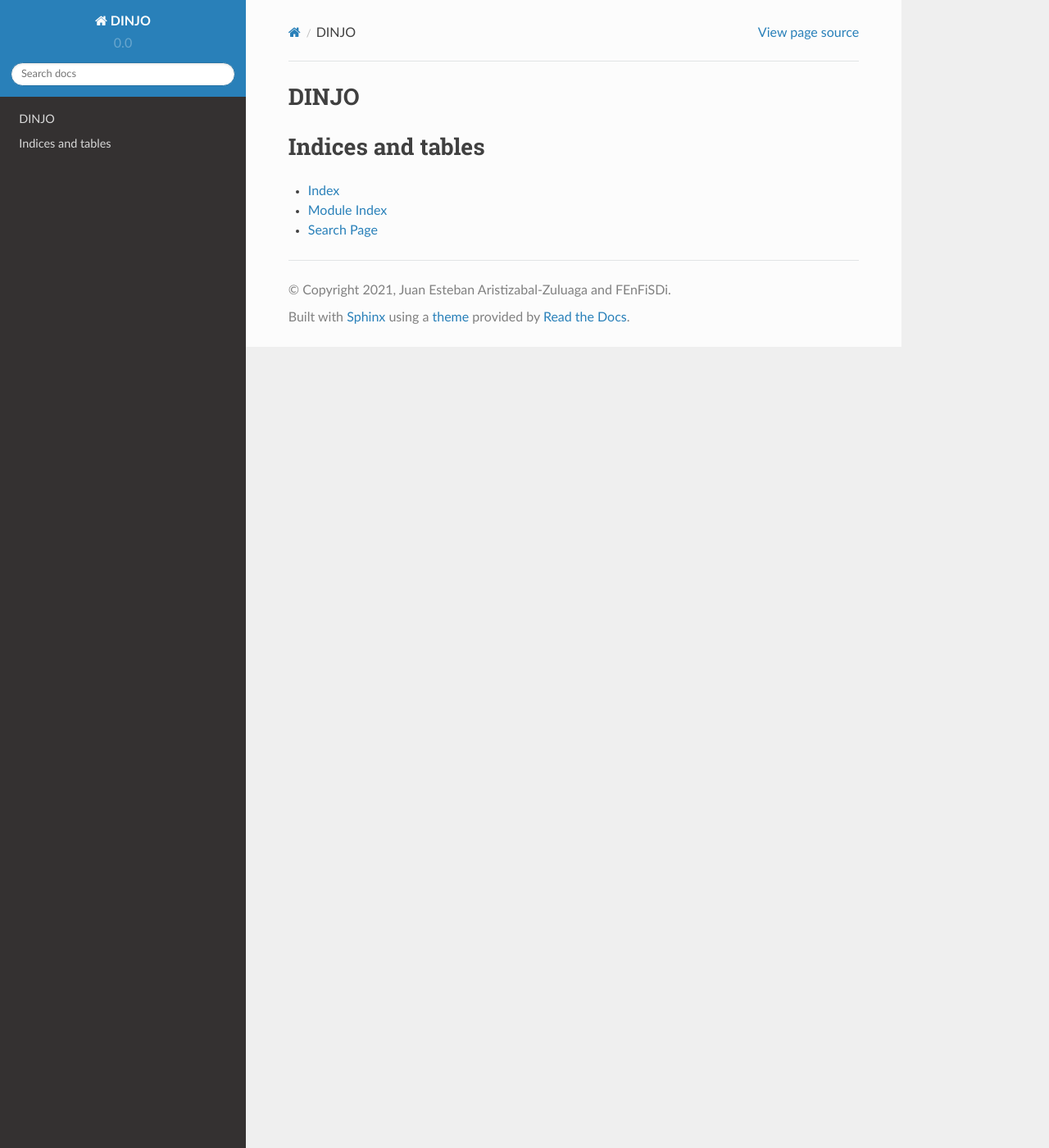
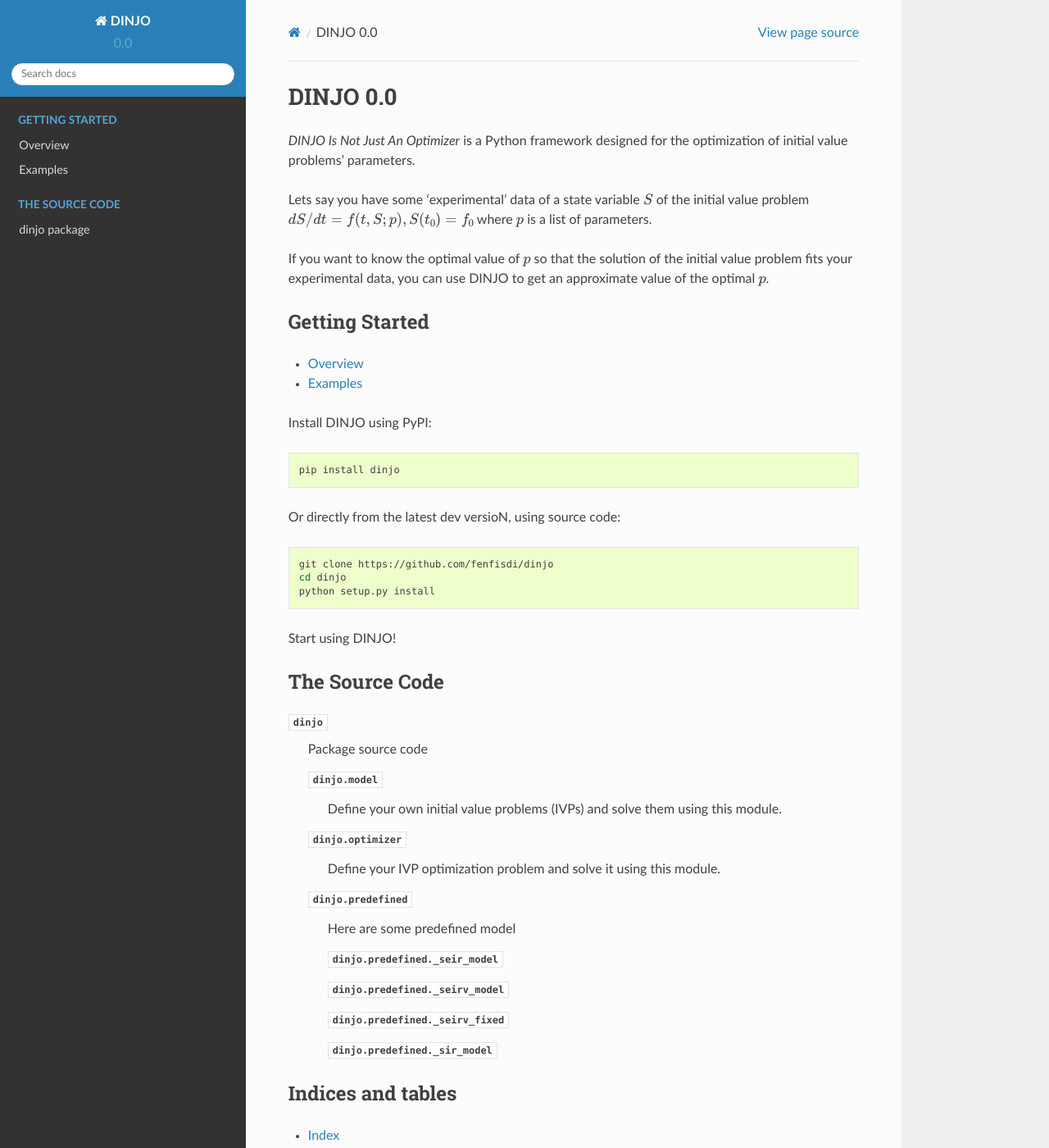
Before and after one commit to fenfisdi/dinjo, a Sphinx documentation site: the page built from docs/source/index.rst, in a window 1280 px wide and 1400 px high. Shown: the whole window at 82% size. Built offline with Sphinx 7.4.7 and the Read the Docs theme 2.0.0, drawn with Linux system fonts in a browser that asks for light colours.

Commit message:
docs: updated docs

```diff
--- a/docs/source/index.rst
+++ b/docs/source/index.rst
@@ -3,14 +3,78 @@
    You can adapt this file completely to your liking, but it should at least
    contain the root `toctree` directive.
 
-DINJO
-=====
+.. _index:
+
+===============
+DINJO |version|
+===============
+
+*DINJO Is Not Just An Optimizer* is a Python framework designed for the optimization of initial value problems' parameters.
+
+Lets say you have some 'experimental' data of a state variable :math:`S` of the initial value problem :math:`dS/dt = f(t, S; p), S(t_0) = f_0` where :math:`p` is a list of parameters.
+
+If you want to know the optimal value of :math:`p` so that the solution of the initial value problem fits your experimental data, you can use DINJO to get an approximate value of the optimal :math:`p`.
+
+
+Getting Started
+===============
 
 .. toctree::
-   :maxdepth: 2
-   :caption: Contents:
+   :maxdepth: 6
+   :caption: Getting Started
+   :hidden:
+
+   start/overview
+   start/examples
+
+- :ref:`Overview <start-overview>`
+- :ref:`Examples <start-examples>`
+
+Install DINJO using PyPI:
+
+.. code-block:: bash
+
+   pip install dinjo
+
+Or directly from the latest dev versioN, using source code:
+
+.. code-block:: bash
+
+   git clone https://github.com/fenfisdi/dinjo
+   cd dinjo
+   python setup.py install
+
+Start using DINJO!
 
 
+The Source Code
+===============
+
+.. toctree::
+   :caption: THE SOURCE CODE
+   :hidden:
+
+   dinjo/dinjo
+
+:mod:`dinjo`
+   Package source code
+
+   :mod:`dinjo.model`
+      Define your own initial value problems (IVPs) and solve them using this module.
+
+   :mod:`dinjo.optimizer`
+      Define your IVP optimization problem and solve it using this module.
+
+   :mod:`dinjo.predefined`
+      Here are some predefined model
+
+      :mod:`dinjo.predefined._seir_model`
+
+      :mod:`dinjo.predefined._seirv_model`
+
+      :mod:`dinjo.predefined._seirv_fixed`
+
+      :mod:`dinjo.predefined._sir_model`
 
 Indices and tables
 ==================
--- /dev/null
+++ b/docs/source/start/examples.rst
@@ -0,0 +1,5 @@
+.. _start-examples:
+
+========
+Examples
+========
--- /dev/null
+++ b/docs/source/start/overview.rst
@@ -0,0 +1,5 @@
+.. _start-overview:
+
+========
+Overview
+========
```
Also changed, not shown: docs/source/dinjo/dinjo.model.rst (added, +7 -0 lines), docs/source/dinjo/dinjo.optimizer.rst (added, +7 -0 lines), docs/source/dinjo/dinjo.rst (+20 -25 lines).
